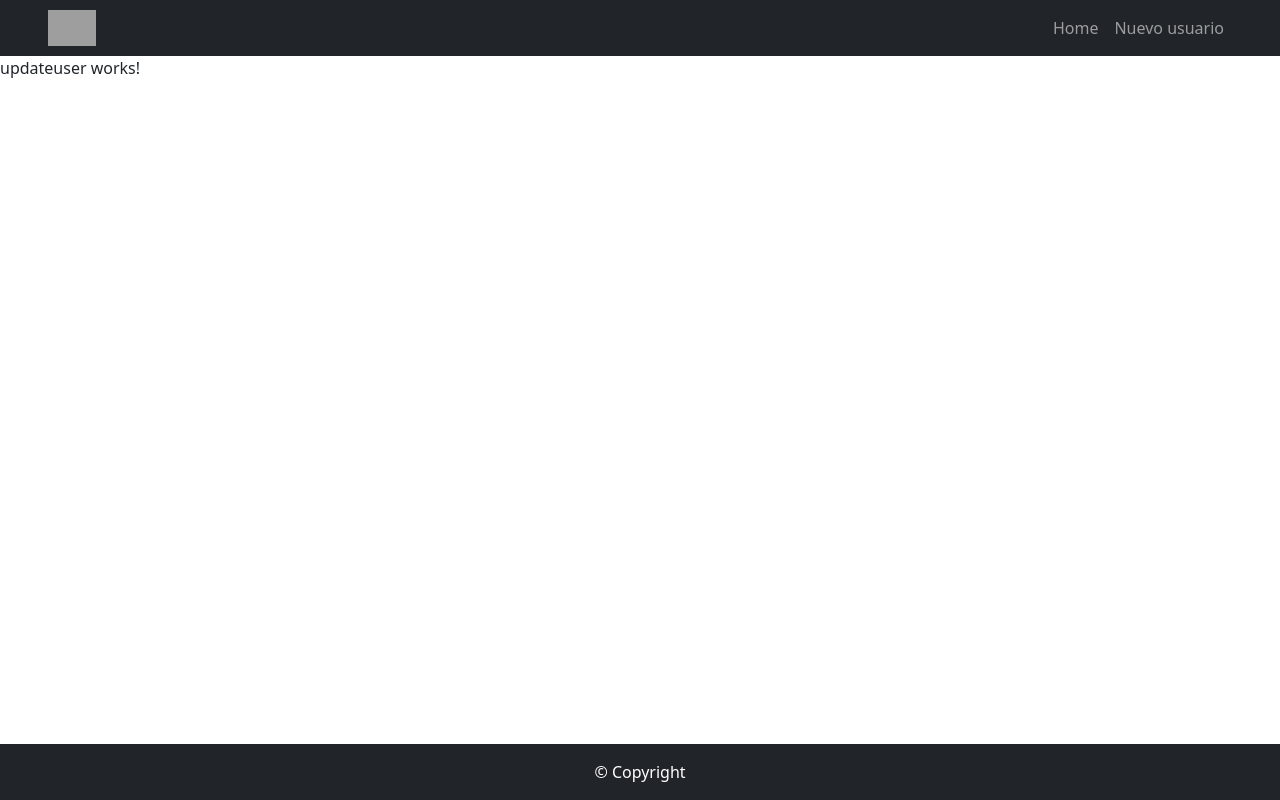
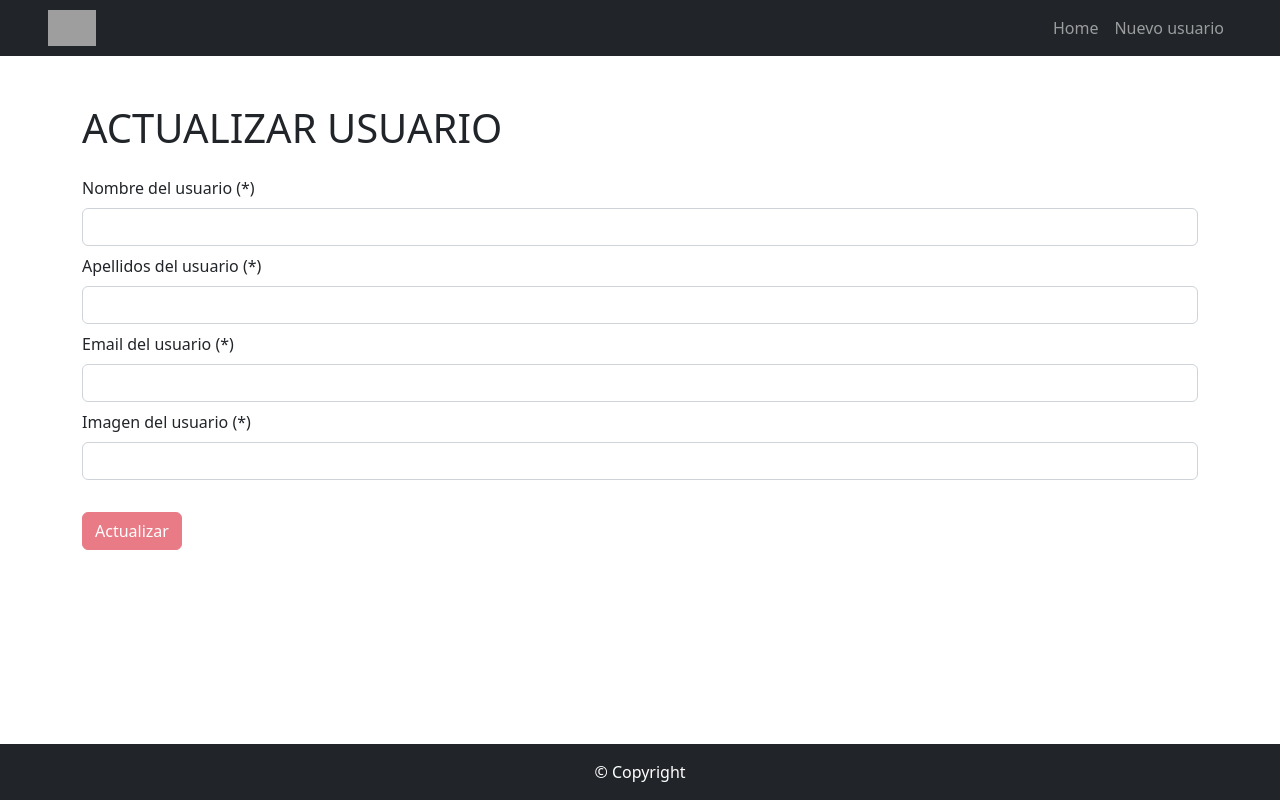
Before and after one commit to ainoadorado/Actividad-6, an Angular app: page /updateuser/1 in a window 1280 px wide. Built offline with nearby package versions, Linux system fonts and the light colour scheme; grey boxes are pictures that could not be loaded.

Commit message:
Modificación maquetación

```diff
--- a/src/app/components/header/header.component.html
+++ b/src/app/components/header/header.component.html
@@ -1,6 +1,6 @@
 <header>
     <div>
-        <nav class="navbar navbar-expand-lg navbar-dark bg-dark justify-content-between">
+        <nav class="navbar navbar-expand navbar-dark bg-dark justify-content-between">
             <img src="https://images.vexels.com/media/users/3/224282/isolated/preview/c09e11bba1766e8412ce116e1afb4a58-logo-de-lineas-abstractas-violetas.png"
                 alt="logo" style="margin-left: 3rem; width: 3rem;">
             <div class="navbar-nav" style="margin-right: 3rem;">
--- a/src/app/components/home/home.component.html
+++ b/src/app/components/home/home.component.html
@@ -1,4 +1,4 @@
-<div class="row g-2" style="margin: 5rem; margin-top: 3rem;">
+<div class="row g-2" style="margin: 2rem;">
     <article *ngFor="let user of arrUsers" class="col-12 col-md-6 col-xl-3"
         style="padding: 0; margin: 0; display: flex; justify-content: center;">
         <app-user [myUser]="user"> </app-user>
--- a/src/app/components/user/updateuser/updateuser.component.html
+++ b/src/app/components/user/updateuser/updateuser.component.html
@@ -1 +1,39 @@
-<p>updateuser works!</p>
+<section class="container" style="margin-top: 3rem;">
+    <h1 class="mb-4">ACTUALIZAR USUARIO</h1>
+    <form novalidate [formGroup]="updateUser" (ngSubmit)="getDataForm()">
+        <div class="my-2">
+            <label class="form-label" for="first_name">Nombre del usuario (*)</label>
+            <input class="form-control" id="first_name" type="text" formControlName="first_name">
+            <p class="error" *ngIf="checkControl('first_name', 'required')">El campo es requerido</p>
+            <p class="error" *ngIf="checkControl('first_name', 'minlength')">El nombre no puede ser mas corto de tres
+                letras
+            </p>
+        </div>
+
+        <div class="my-2">
+            <label class="form-label" for="last_name">Apellidos del usuario (*)</label>
+            <input class="form-control" id="last_name" type="text" formControlName="last_name">
+            <p class="error" *ngIf="checkControl('last_name', 'required')">El campo es requerido</p>
+            <p class="error" *ngIf="checkControl('last_name', 'minlength')">El nombre no puede ser mas corto de tres
+                letras
+            </p>
+        </div>
+
+        <div class="my-2">
+            <label class="form-label" for="email">Email del usuario (*)</label>
+            <input class="form-control" id="email" type="mail" formControlName="email">
+            <p class="error" *ngIf="checkControl('email', 'required')">El campo es requerido</p>
+            <p class="error" *ngIf="checkControl('email', 'pattern')">EL email debe ser valido</p>
+        </div>
+
+        <div class="my-2">
+            <label class="form-label" for="image">Imagen del usuario (*)</label>
+            <input class="form-control" id="image" type="text" formControlName="image">
+            <p class="error" *ngIf="checkControl('image', 'required')">El campo es requerido</p>
+            <p class="error" *ngIf="checkControl('image', 'pattern')">El texto introducido no corresponde con una URL
+            </p>
+        </div>
+
+        <input type="submit" value="Actualizar" class="btn btn-danger mt-4" [disabled]="!updateUser.valid">
+    </form>
+</section>
--- a/src/app/components/user/updateuser/updateuser.component.ts
+++ b/src/app/components/user/updateuser/updateuser.component.ts
@@ -1,4 +1,5 @@
 import { Component } from '@angular/core';
+import { FormControl, FormGroup, Validators } from '@angular/forms';
 
 @Component({
   selector: 'app-updateuser',
@@ -6,5 +7,38 @@ import { Component } from '@angular/core';
   styleUrls: ['./updateuser.component.css']
 })
 export class UpdateuserComponent {
+  updateUser: FormGroup;
+
+  constructor() {
+    this.updateUser = new FormGroup({
+      first_name: new FormControl("", [
+        Validators.required,
+        Validators.minLength(3)
+      ]),
+      last_name: new FormControl("", [
+        Validators.required,
+        Validators.minLength(3)
+      ]),
+      email: new FormControl("", [
+        Validators.required,
+        Validators.pattern(/^\w+@[a-zA-Z_]+?\.[a-zA-Z]{2,3}$/)
+      ]),
+      image: new FormControl("", [
+        Validators.required,
+        Validators.pattern(/^https?:\/\/[\w\-]+(\.[\w\-]+)+[/#?]?.*$/)
+      ])
+    })
+  }
+
+  getDataForm() {
+    console.log(this.updateUser.value)
+  }
+
+  checkControl(pControlName: string, pError: string): boolean {
+    if (this.updateUser.get(pControlName)?.hasError(pError) && this.updateUser.get(pControlName)?.touched) {
+      return true
+    }
+    return false
+  }
 
 }
--- a/src/app/components/user/user.component.html
+++ b/src/app/components/user/user.component.html
@@ -1,11 +1,11 @@
-<div class="card h-80 shadow p-3 mb-5 bg-white rounded" style="width: 18rem; padding: 1rem;">
-    <img src={{myUser.image}} style="width: 13rem; margin-bottom: 1rem;" class="rounded-circle mx-auto img-fluid"
+<div class="card shadow p-3 mb-5 bg-white rounded" style="width: 17rem; height: 30rem;padding: 1rem">
+    <img src={{myUser.image}} style="margin-bottom: 1rem;" class="rounded-circle mx-auto img-fluid h-30"
         alt="user-image">
-    <div class="card-body" style="display: flex; flex-direction: column; gap: 1.5rem;">
+    <div class="card-body" style="display: flex; flex-direction: column; gap: 2rem;">
         <p class="card-text" style="text-align: center; font-size: 1rem;"> {{myUser.first_name}} {{myUser.last_name}}
         </p>
 
-        <div style="display: flex; gap: 2rem; justify-content: center;">
+        <div style="display: flex; gap: 1.5rem; justify-content: center;">
 
             <a [routerLink]="['/user', myUser.id]"
                 style="display: flex; flex-direction: column; gap:0.5rem; text-align: center; text-decoration: none; color: black;">
--- a/src/app/components/user/user.component.ts
+++ b/src/app/components/user/user.component.ts
@@ -11,6 +11,6 @@ export class UserComponent implements OnInit {
   @Input() myUser: User | any;
 
   ngOnInit(): void {
-    console.log(this.myUser);
+    //console.log(this.myUser);
   }
 }
--- a/src/app/components/userview/userview.component.html
+++ b/src/app/components/userview/userview.component.html
@@ -39,7 +39,7 @@
                         </div>
                     </div>
                     <button type="button" class="btn btn-secondary m-1"
-                        [routerLink]="['/updateuser']">Actualizar</button>
+                        [routerLink]="['/updateuser', myUser.id]">Actualizar</button>
                     <button type="button" class="btn btn-secondary m-1" [routerLink]="['/home']">Volver al
                         listado</button>
                 </div>
--- a/src/app/components/userview/userview.component.ts
+++ b/src/app/components/userview/userview.component.ts
@@ -1,10 +1,22 @@
-import { Component } from '@angular/core';
+import { Component, Input, OnInit } from '@angular/core';
+import { ActivatedRoute } from '@angular/router';
+import { User } from 'src/app/interfaces/user.interface';
 
 @Component({
   selector: 'app-userview',
   templateUrl: './userview.component.html',
   styleUrls: ['./userview.component.css']
 })
-export class UserviewComponent {
+export class UserviewComponent implements OnInit {
+  @Input() myUser: User | any;
+
+  constructor(private activateRoute: ActivatedRoute) {
+  }
+
+  ngOnInit(): void {
+    this.activateRoute.params.subscribe((params) => {
+      console.log(params);
+    })
+  }
 
 }
```
